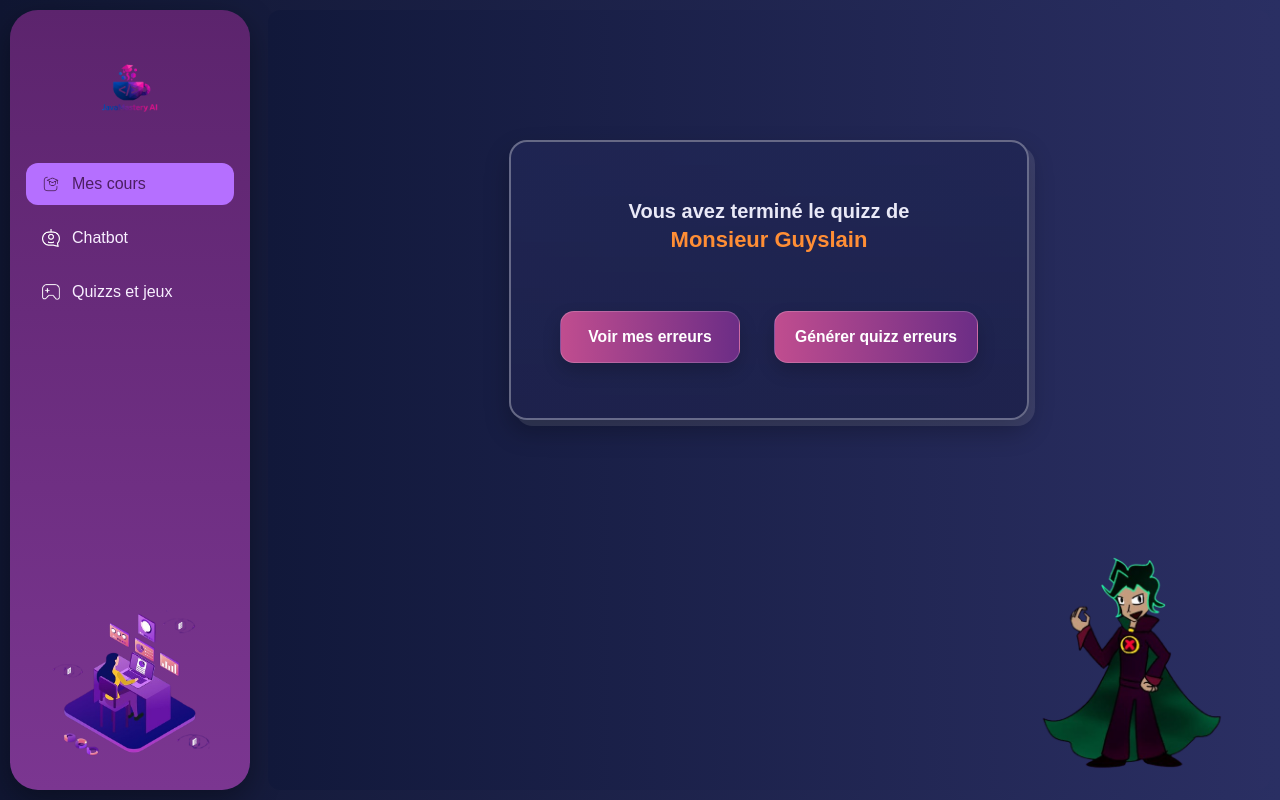
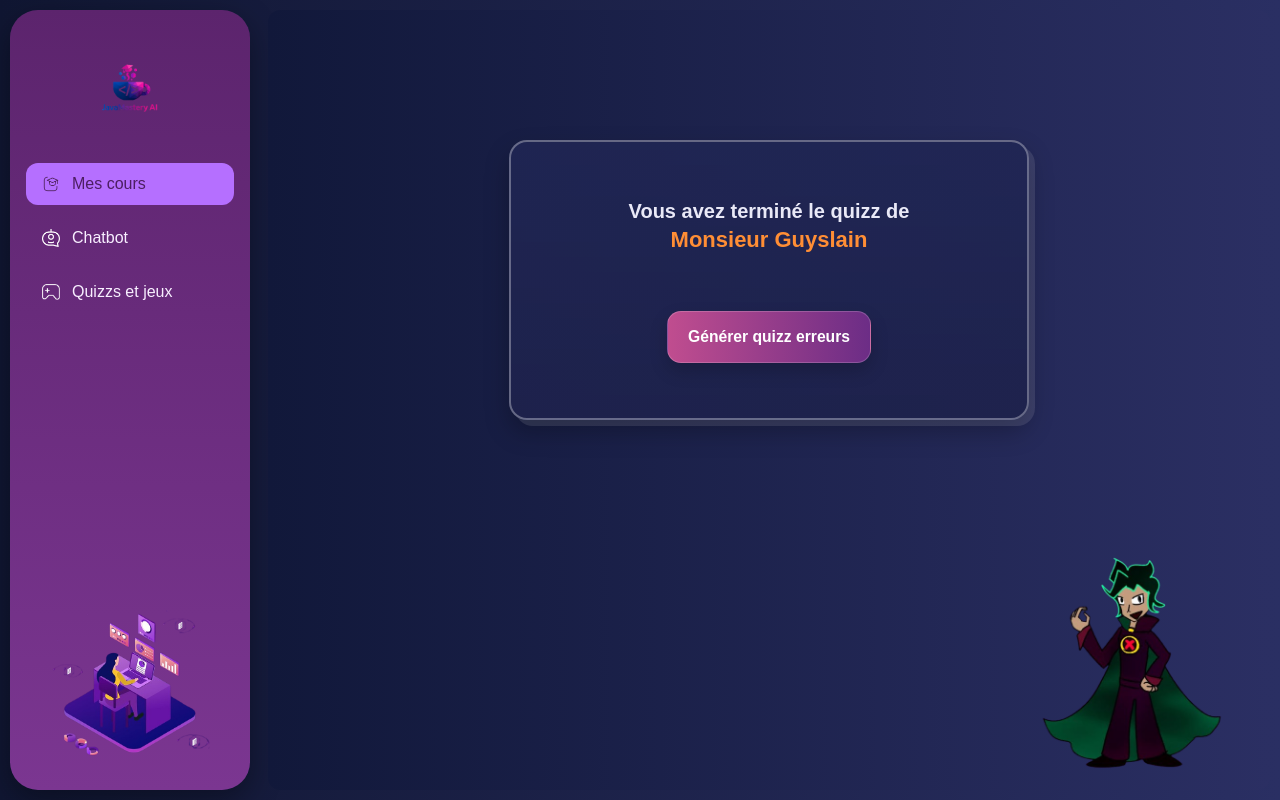
Before and after one commit to yedohnahane-cloud/Projet_Informatique_l2, a Python web app: template templates/terminer-quiz-prof.html in a window 1280 px wide. Run offline with Jinja, Linux system fonts and the light colour scheme; the template is opened without the code that fills it, so the values that code supplies are empty.

Commit message:
suppression du button voir mes erreurs

```diff
--- a/templates/terminer-quiz-prof.html
+++ b/templates/terminer-quiz-prof.html
@@ -50,7 +50,7 @@
                 </h1>
 
                 <div class="buttons-row">
-                    <button class="action-btn">Voir mes erreurs</button>
+                  <!--  <button class="action-btn">Voir mes erreurs</button>  -->
                     <button class="action-btn">Générer quizz erreurs</button>
                 </div>
             </section>
```
